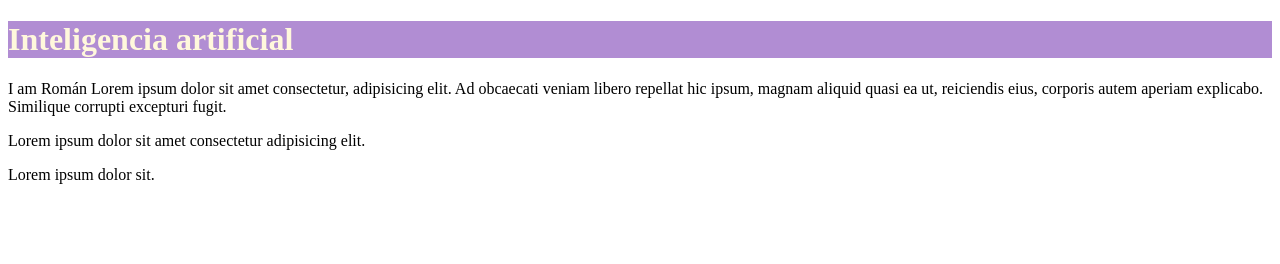
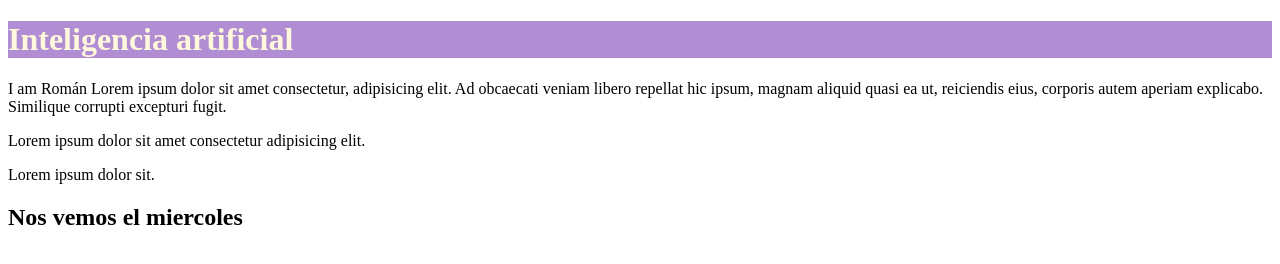
Before and after one commit to romanlg18/w5231Enero, a plain HTML site: page index.html in a window 1280 px wide. Drawn offline with Linux system fonts and the light colour scheme.

Commit message:
agregue despedida

```diff
--- a/index.html
+++ b/index.html
@@ -18,5 +18,6 @@
         Similique corrupti excepturi fugit.</p>
     <p lang="es" tabindex="2">Lorem ipsum dolor sit amet consectetur adipisicing elit.</p>
     <p class="importante" id="p-autor" tabindex="3">Lorem ipsum dolor sit.</p>
+    <h2>Nos vemos el miercoles</h2>
 </body>
 </html>
```
